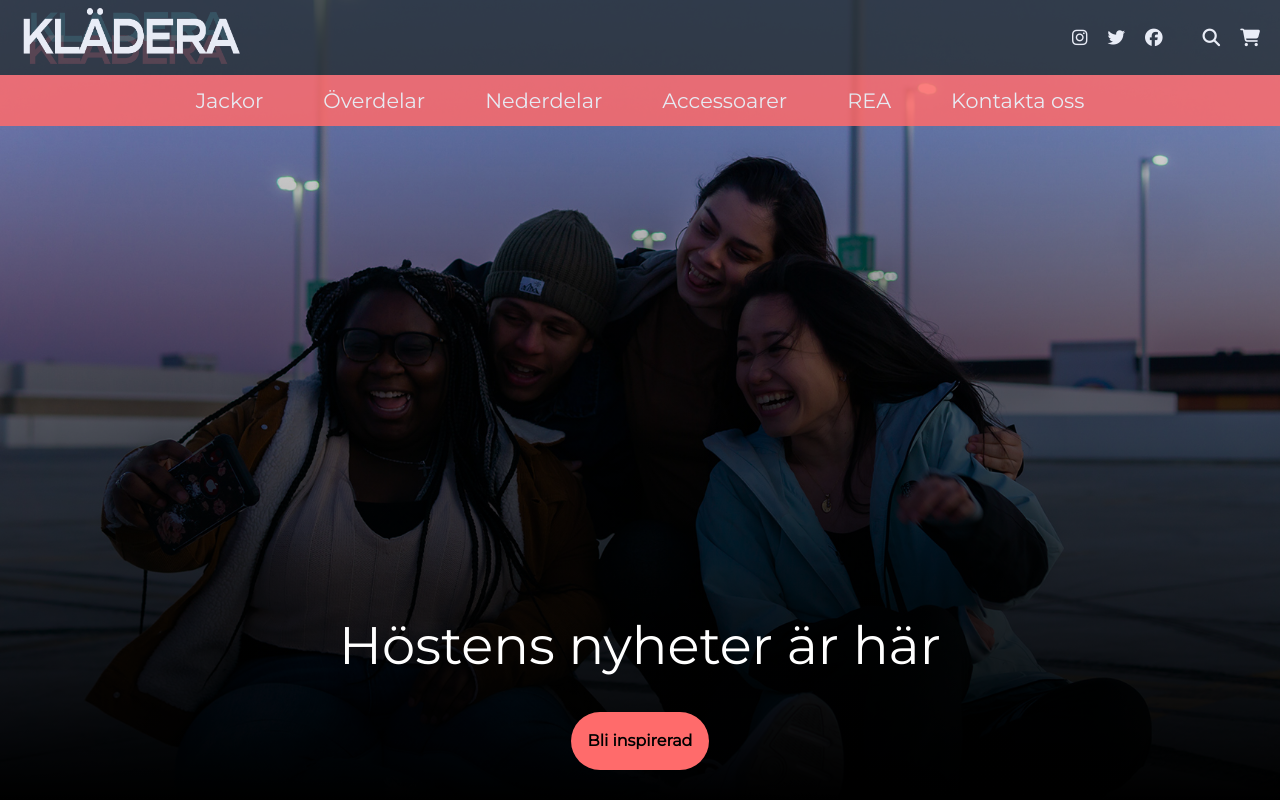
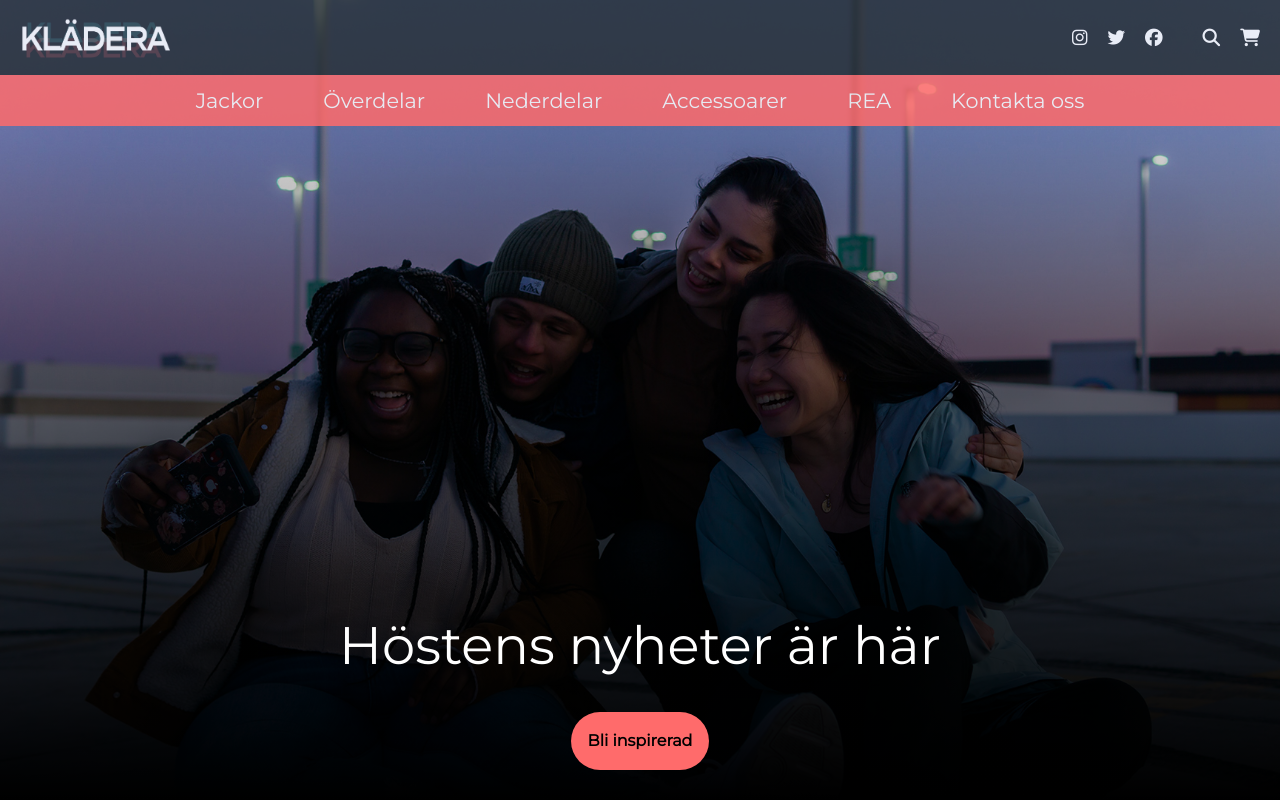
Before and after one commit to ViggoOhlsson/webshop-inlamning-3, a website: page index.html in a window 1280 px wide. Shown: the top 803 px of the page. Drawn offline with nearby package versions, Linux system fonts and the light colour scheme.

Commit message:
gjorde loggan mindre

```diff
--- a/scss/main.scss
+++ b/scss/main.scss
@@ -49,7 +49,7 @@ header {
   }
 }
 .logo {
-  width: 220px;
+  width: 150px;
 }
 .header-dropdown {
   display: flex;
```
Also changed, not shown: css/main.css.
